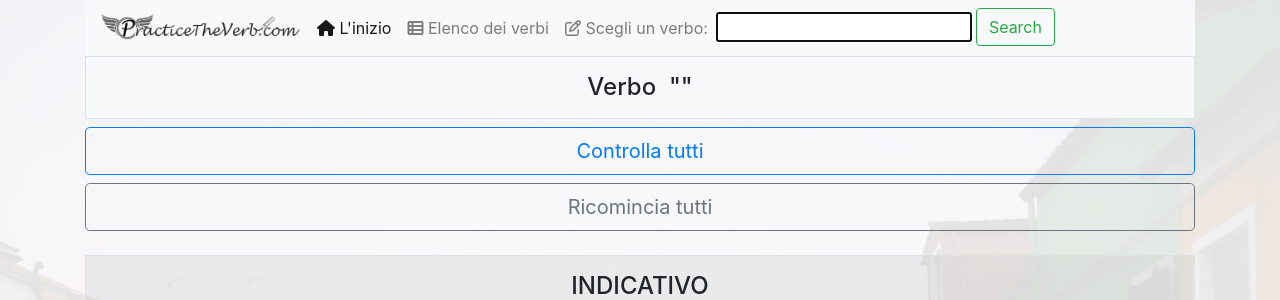
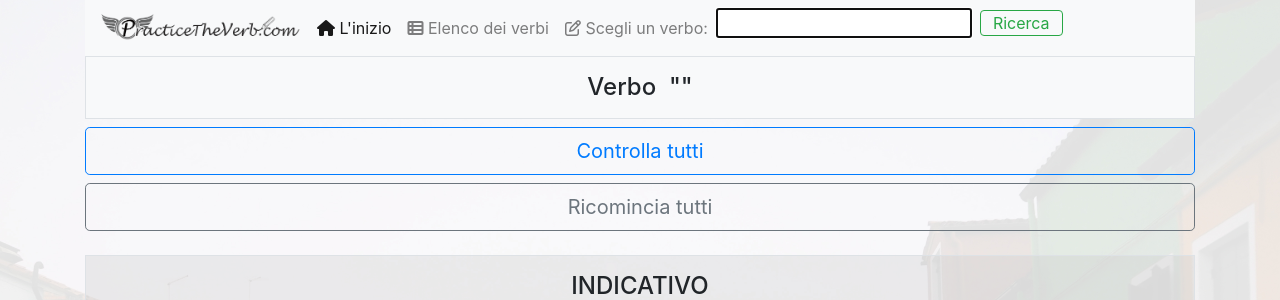
Before and after one commit to raphaelcordon/Verbi, a Flask app: page /italiano/1/ in a window 1280 px wide. Shown: the top 300 px of the page. Run offline with Flask 2, Linux system fonts and the light colour scheme; data that the repository does not hold is empty; some libraries are stand-ins or nearby versions.

Commit message:
Update topMenu.html

```diff
--- a/templates/italiano/partials/topMenu.html
+++ b/templates/italiano/partials/topMenu.html
@@ -24,7 +24,7 @@
             <li class="nav-item">
                  <form class="form-inline" method="POST" action="{{ url_for('ita.italianoAltroVerbo') }}" enctype="multipart/form-data">
                      <input type="text" class="mr-1" name="verbo" id="verbo" autofocus>
-                    <button class="btn btn-outline-success my-2 my-sm-0" type="submit">Search</button>
+                    <button class="btn btn-outline-success my-2 my-sm-0 pt-0 pb-0 m-1" type="submit">Ricerca</button>
                 </form>
             </li>
         </ul>
```
